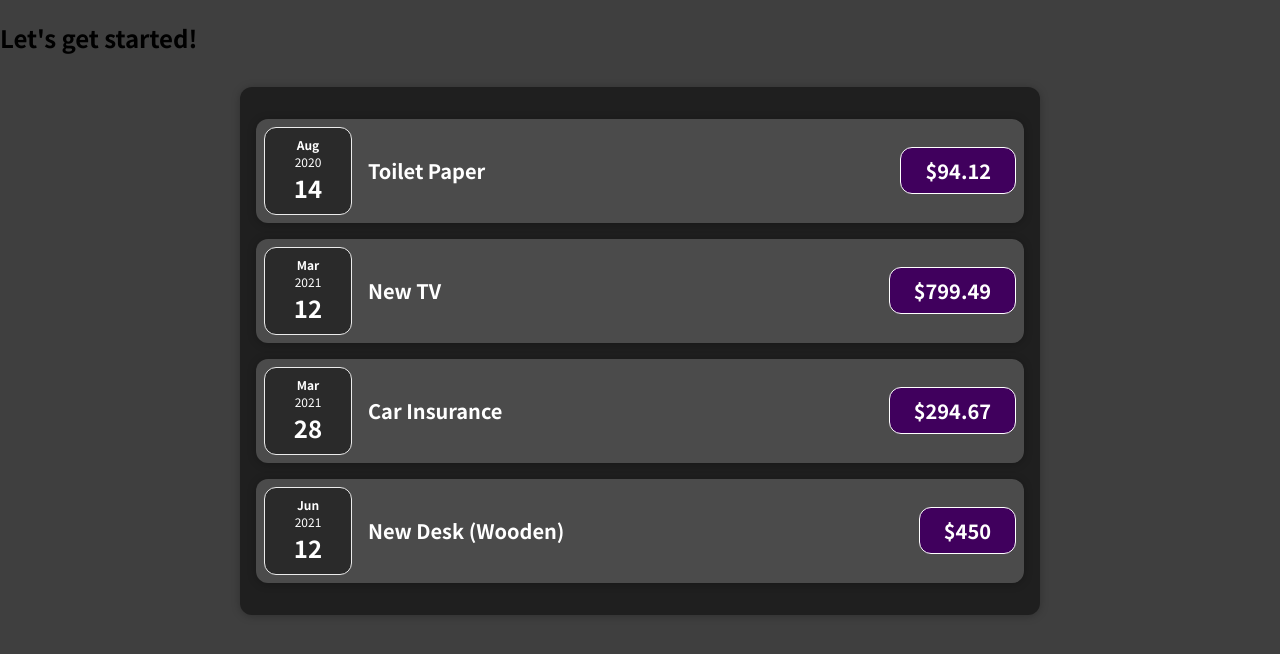
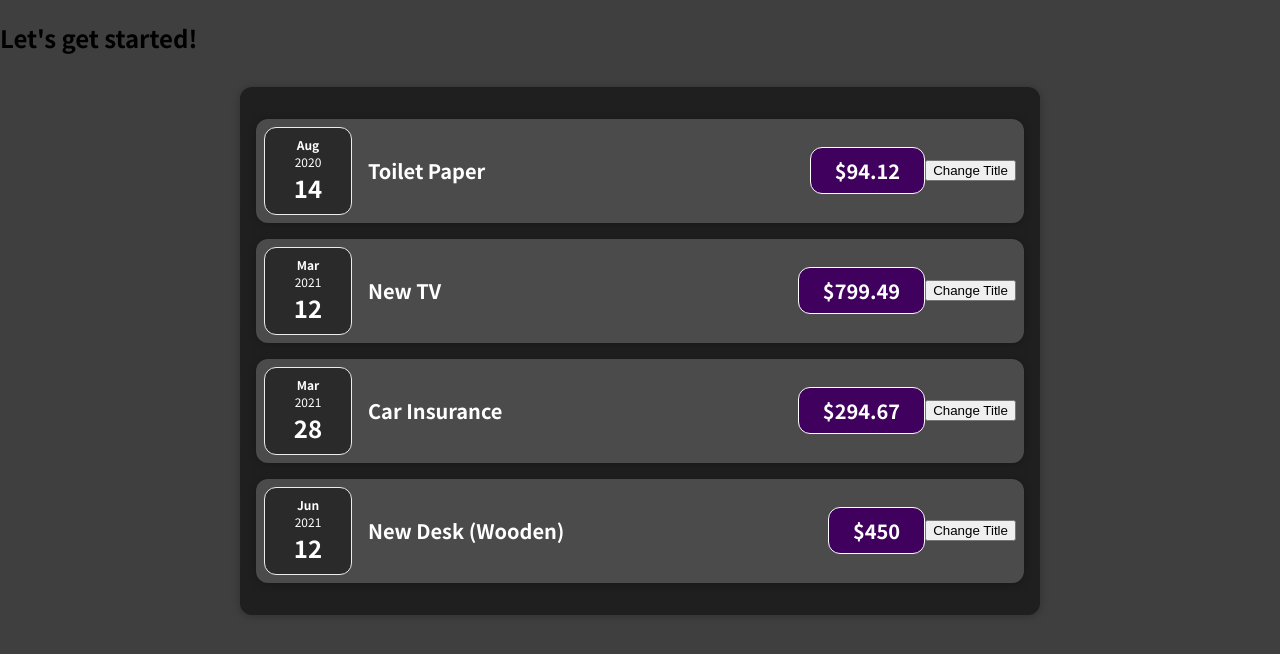
Before and after one commit to Fabulousman23/reactappfromUDM, a React (Create React App) app: page / in a window 1280 px wide. Shown: the top 654 px of the page. Built offline with nearby package versions, Linux system fonts and the light colour scheme.

Commit message:
add state for title

```diff
--- a/src/componetns/expense-item/ExpenseItem.js
+++ b/src/componetns/expense-item/ExpenseItem.js
@@ -1,16 +1,26 @@
 import ExpenseDate from "../expense-date/ExpenseDate";
 import Card from "../card/Card";
 import "./ExpenseItem.css";
+import React, { useState } from "react";
 
 const ExpenseItem = (props) => {
+    const [title, setTitle] = useState(props.title);
+
+
+    const clickHandler = () => {
+        setTitle('Updated!');
+        console.log(title);
+
+    }
     return (
         <Card className="expense-item">
             <ExpenseDate date={props.date} />
             <div className="expense-item__description">
-                <h2>{props.title}</h2>
+                <h2>{title}</h2>
                 <div className="expense-item__price">${props.amount}</div>
             </div>
-        </Card>
+            <button onClick={clickHandler}>Change Title</button>
+        </Card >
     );
 }
 export default ExpenseItem;
```
